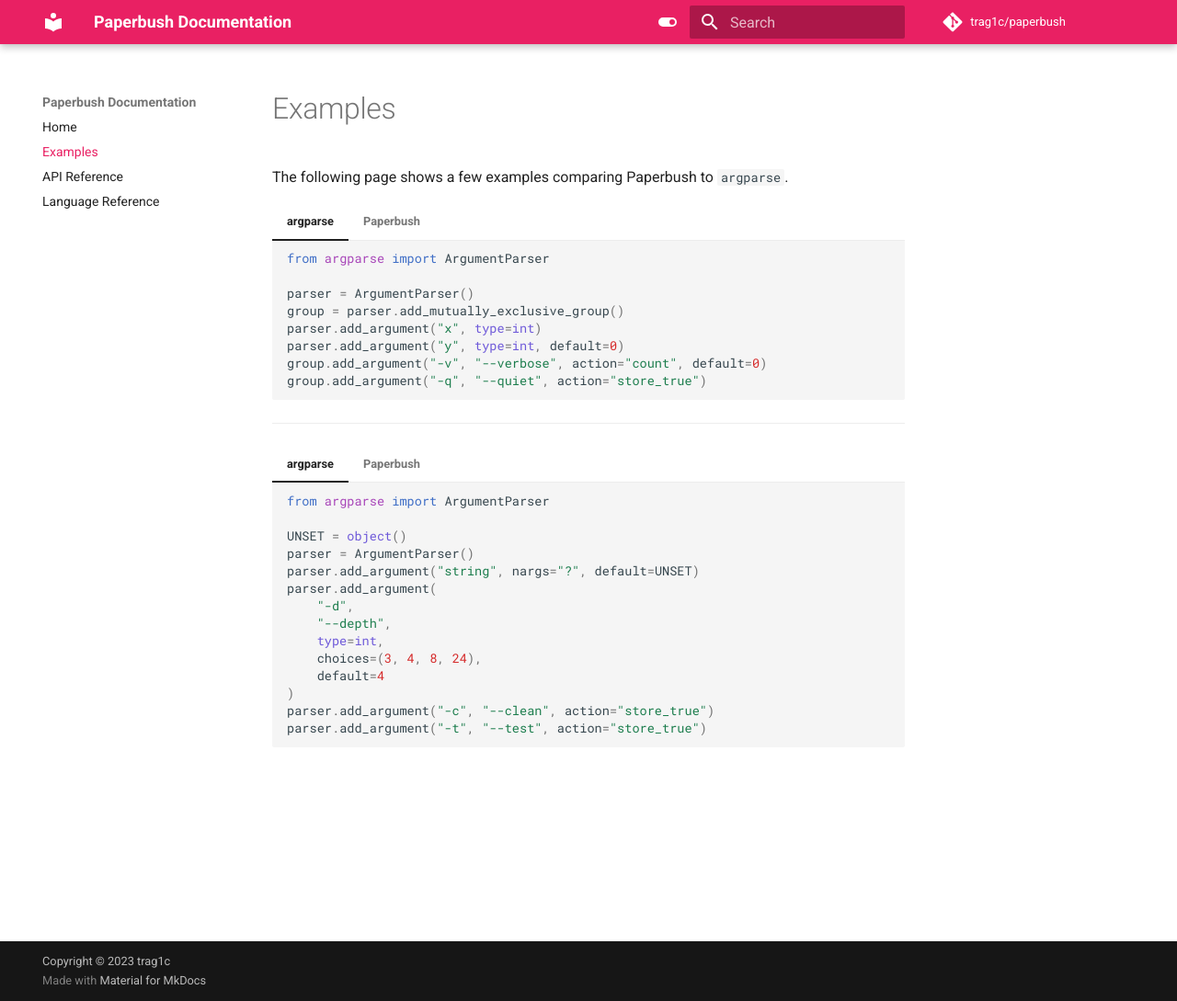
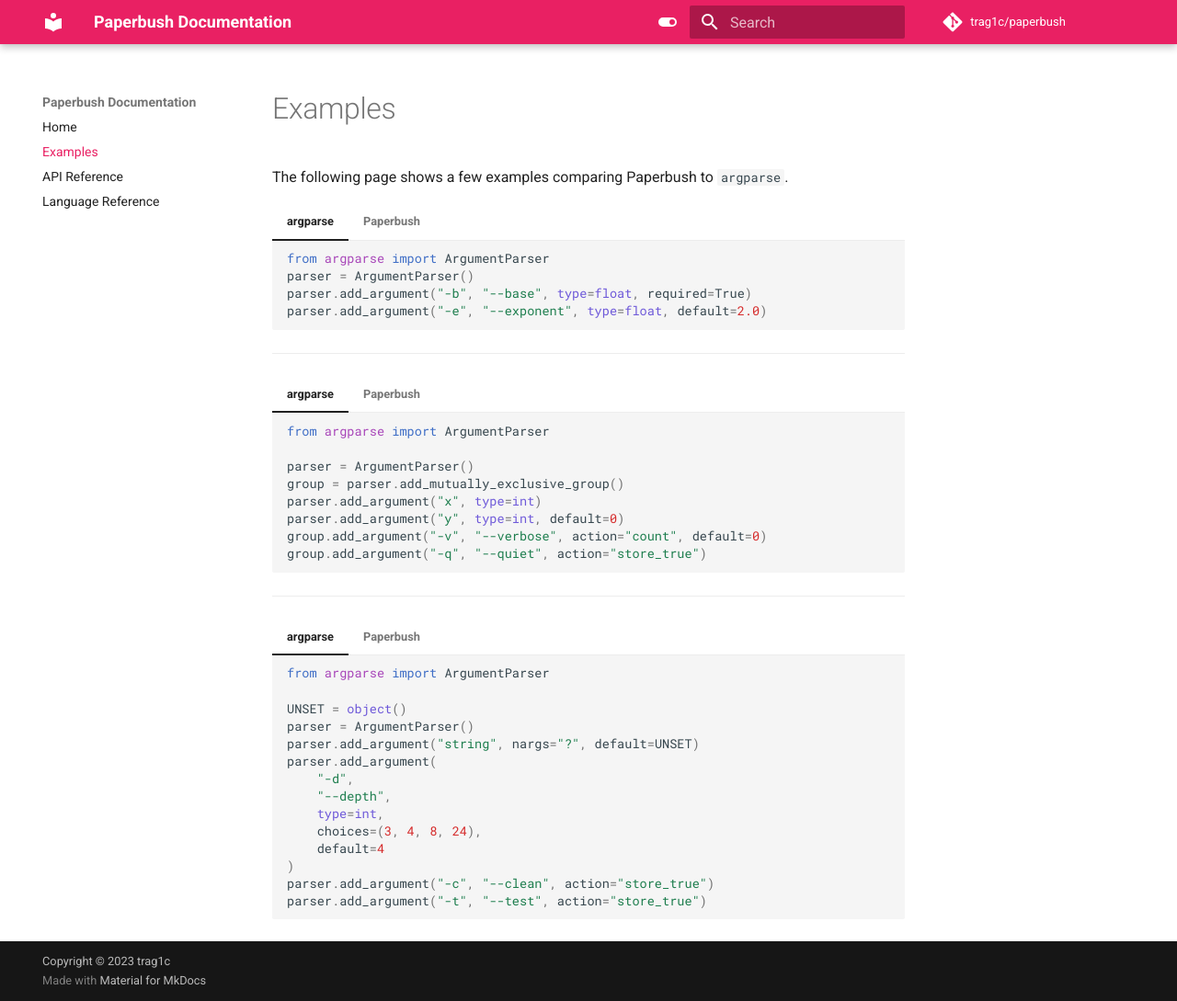
Before and after one commit to trag1c/paperbush, an MkDocs documentation site: the page built from docs/examples.md, in a window 1280 px wide and 1089 px high. Shown: the whole window at 92% size. Built offline with MkDocs 1.6.1 and Material for MkDocs 9.7.7, drawn with Linux system fonts in a browser that asks for light colours; comment, search, counter and statistics services are not loaded.

Commit message:
Added exponentiation example

````diff
--- a/docs/examples.md
+++ b/docs/examples.md
@@ -1,6 +1,24 @@
 # Examples
 
 The following page shows a few examples comparing Paperbush to `argparse`.
+
+=== "argparse"
+
+    ```py
+    from argparse import ArgumentParser
+    parser = ArgumentParser()
+    parser.add_argument("-b", "--base", type=float, required=True)
+    parser.add_argument("-e", "--exponent", type=float, default=2.0)
+    ```
+
+=== "Paperbush"
+
+    ```py
+    from paperbush import Paperbush
+    parser = Paperbush("--base!:float --exponent:float=2.0")
+    ```
+
+---
 
 === "argparse"
 
````
